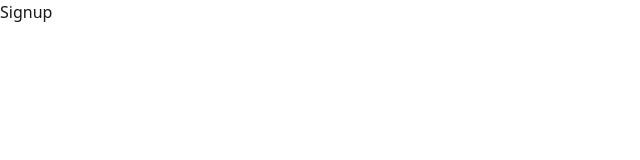
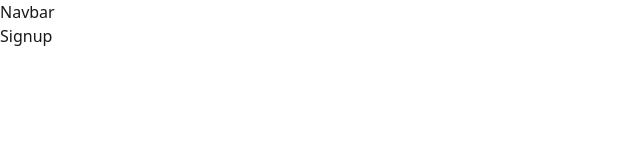
Before and after one commit to I-k-a-r-o-s/restaurent-frontend, a React (Vite) app: page /signup in a window 1280 px wide. Shown: the top 160 px of the page, without its empty margins (0-640 px from the left). Built offline with nearby package versions, Linux system fonts and the light colour scheme.

Commit message:
created navbar skeleton and added to app

```diff
--- a/src/App.jsx
+++ b/src/App.jsx
@@ -1,4 +1,4 @@
-import { Route, Routes } from "react-router";
+import { Route, Routes, useLocation } from "react-router";
 import Home from "./pages/Home";
 import BookTable from "./pages/BookTable";
 import Cart from "./pages/Cart";
@@ -10,10 +10,13 @@ import MyBookings from "./pages/MyBookings";
 import MyOrders from "./pages/MyOrders";
 import Signup from "./pages/Signup";
 import MenuDetails from "./pages/MenuDetails.jsx";
+import Navbar from "./components/Navbar.jsx";
 
 const App = () => {
+  const adminPath = useLocation().pathname.includes("admin");
   return (
     <div>
+      {!adminPath && <Navbar />}
       <Routes>
         <Route path="/" element={<Home />} />
         <Route path="/book-table" element={<BookTable />} />
--- /dev/null
+++ b/src/components/Navbar.jsx
@@ -0,0 +1,6 @@
+const Navbar = () => {
+  return (
+    <div>Navbar</div>
+  )
+}
+export default Navbar
```
